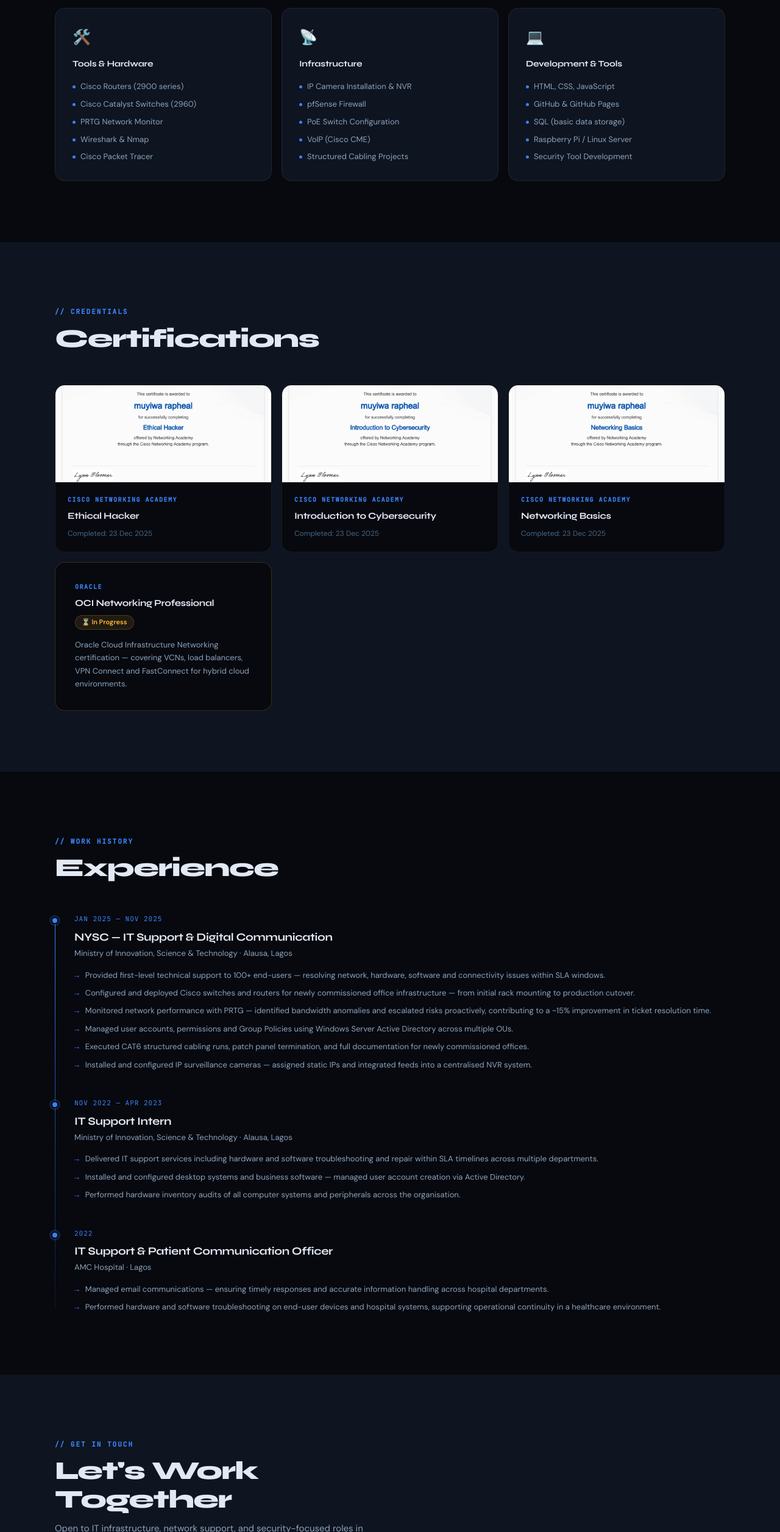
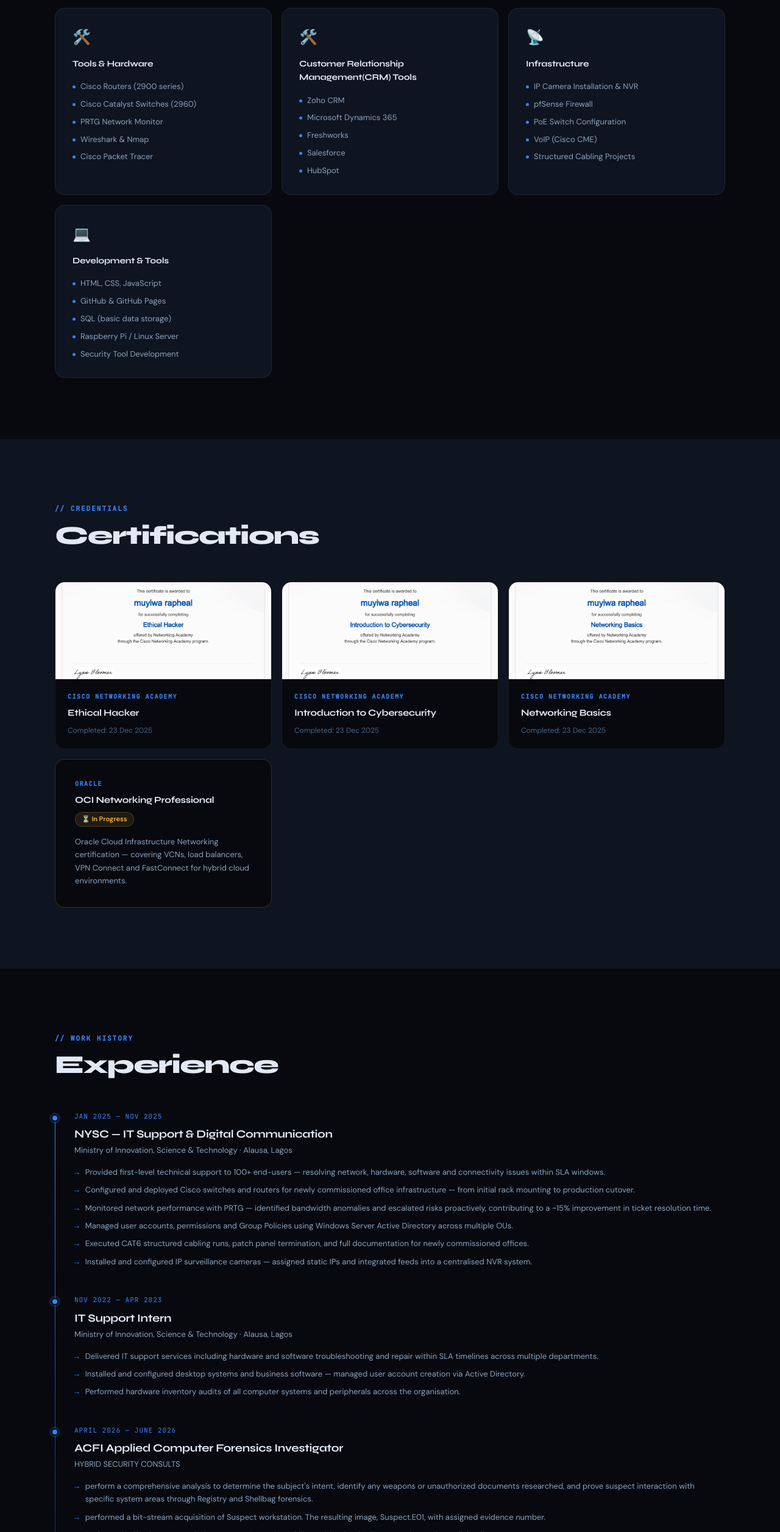
Before and after one commit to raphaelmuyiwa7-max/portwebpage, a plain HTML site: page index.html in a window 1280 px wide. Shown: the part 5280-7793 px from the top of the page at 61% size. Drawn offline with Linux system fonts and the light colour scheme.

Commit message:
Update index.html

```diff
--- a/index.html
+++ b/index.html
@@ -945,7 +945,7 @@
   <div class="nav-logo">Digital CV<span>.</span></div>
   <ul class="nav-links">
      <!-- Replace the existing CV link with this improved version -->
-<a href="cv.pdf.pdf"
+<a href="CV2.pdf"
    target="_blank"
    rel="noopener"
    style="color: #007bff; font-weight: 600; text-decoration: none;">
@@ -1252,6 +1252,17 @@
         </ul>
       </div>
       <div class="skill-card reveal">
+        <div class="skill-card-icon">🛠️</div>
+        <div class="skill-card-title">Customer Relationship Management(CRM) Tools</div>
+        <ul class="skill-list">
+          <li>Zoho CRM</li>
+          <li>Microsoft Dynamics 365</li>
+          <li>Freshworks</li>
+          <li>Salesforce</li>
+          <li>HubSpot</li>
+        </ul>
+      </div>
+      <div class="skill-card reveal">
         <div class="skill-card-icon">📡</div>
         <div class="skill-card-title">Infrastructure</div>
         <ul class="skill-list">
@@ -1355,6 +1366,20 @@
         </ul>
       </div>
 
+       <div class="tl-item reveal">
+        <div class="tl-dot"></div>
+        <div class="tl-period">APRIL 2026 — JUNE 2026</div>
+        <div class="tl-role">ACFI Applied Computer Forensics Investigator</div>
+        <div class="tl-org">HYBRID SECURITY CONSULTS</div>
+        <ul class="tl-points">
+          <li>perform a comprehensive analysis to determine the subject's intent, identify any weapons or unauthorized documents researched, and prove suspect interaction with specific system areas through Registry and Shellbag forensics.</li>
+          <li>performed a bit-stream acquisition of Suspect workstation. The resulting image, Suspect.E01, with assigned evidence number.</li>
+          <li>Performed a file signature analysis on a certain number of files to identity the file type using Active@ disk editor</li>
+          <li>Performed a forensic image of a virtual hard disk using FTK Imager and Paladin, successfully attached a virtual hard disk to a virtual machine, verify hash values, and document forensic evidence according to standard digital forensics procedures.</li>
+        </ul>
+      </div>
+
+
       <div class="tl-item reveal">
         <div class="tl-dot"></div>
         <div class="tl-period">2022</div>
```
